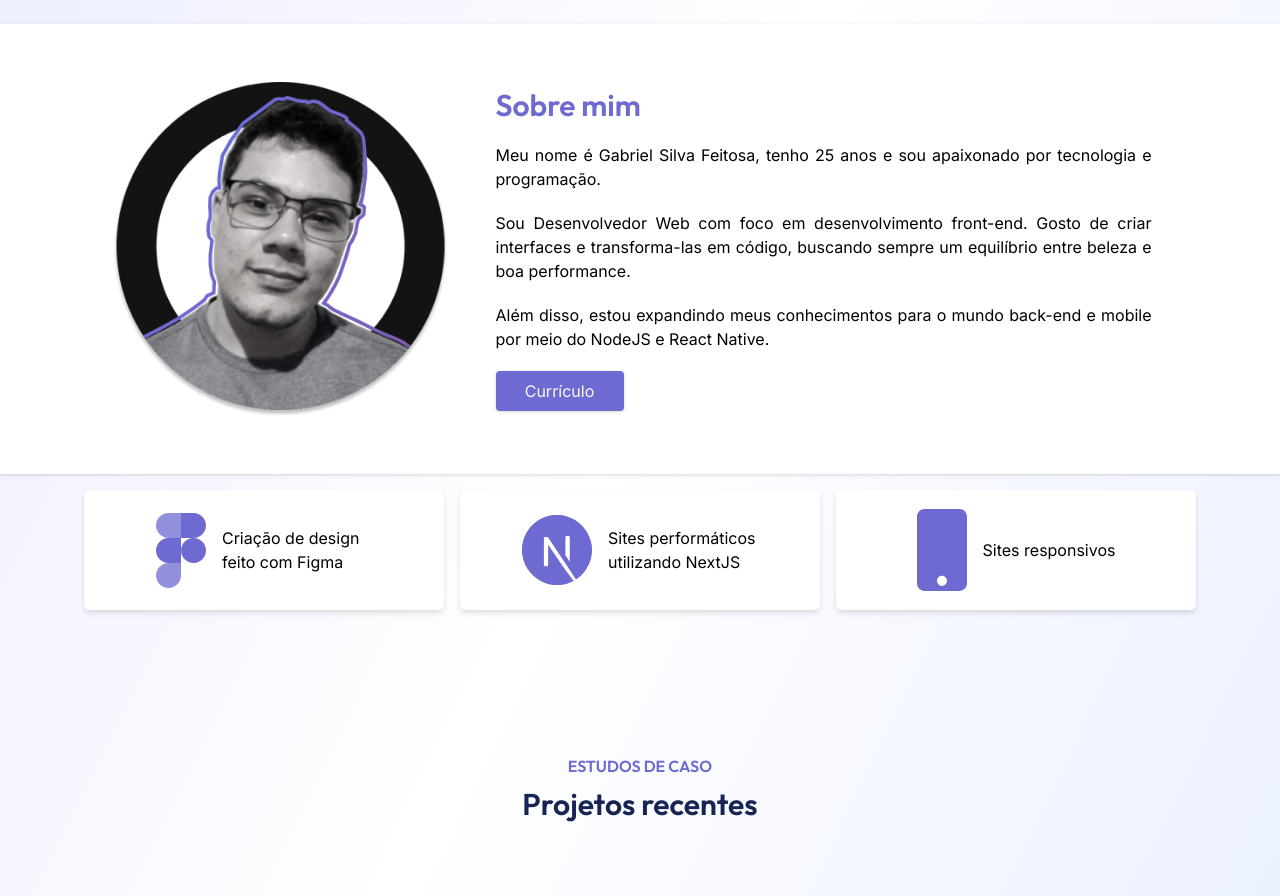
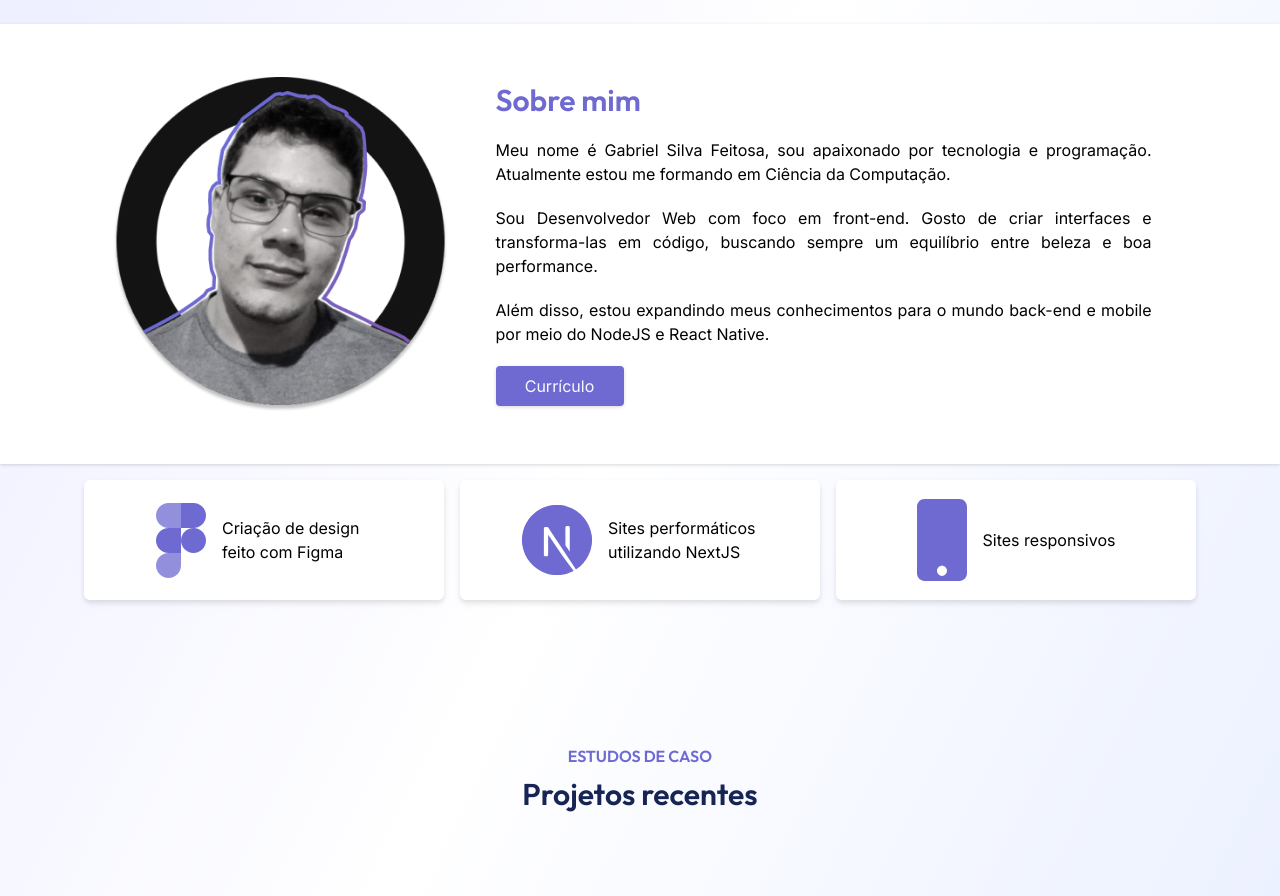
Before and after one commit to br-gabriel/my-portfolio, a Next.js app: page / in a window 1280 px wide. Shown: the part 920-1816 px from the top of the page. Built offline with nearby package versions, Linux system fonts and the light colour scheme.

Commit message:
about me text update

```diff
--- a/src/components/Aboutme/index.jsx
+++ b/src/components/Aboutme/index.jsx
@@ -12,7 +12,7 @@ const outfit = Outfit({
 export default function Aboutme() {
   return (
     <div id="aboutMe" className="w-full h-full flex flex-col items-center">
-      <section className="bg-white dark:bg-black/60 w-full h-full md:h-[450px] mt-0 md:mt-36 flex flex-col items-center justify-center drop-shadow">
+      <section className="bg-white dark:bg-black/60 w-full h-full md:h-[55vh] mt-0 md:mt-36 flex flex-col items-center justify-center drop-shadow">
         <div className="max-w-7xl w-full px-4 py-8 flex flex-col md:flex-row items-center justify-center gap-12">
           <div className="w-[235px] md:min-w-[335px] dark:hidden">
             <Image src={profilePicLight} alt="foto de perfil" width={335} />
@@ -28,11 +28,11 @@ export default function Aboutme() {
             </h3>
 
             <p className="text-justify text-sm md:text-base dark:text-slate-50">
-              Meu nome é Gabriel Silva Feitosa, tenho 25 anos e sou apaixonado por tecnologia e programação.
+              Meu nome é Gabriel Silva Feitosa, sou apaixonado por tecnologia e programação. Atualmente estou me formando em Ciência da Computação.
             </p>
 
             <p className="text-justify text-sm md:text-base dark:text-slate-50">
-              Sou Desenvolvedor Web com foco em desenvolvimento front-end. Gosto de criar interfaces e transforma-las em código, buscando sempre um equilíbrio entre beleza e boa performance.
+              Sou Desenvolvedor Web com foco em front-end. Gosto de criar interfaces e transforma-las em código, buscando sempre um equilíbrio entre beleza e boa performance.
             </p>
 
             <p className="text-justify text-sm md:text-base dark:text-slate-50">
```
